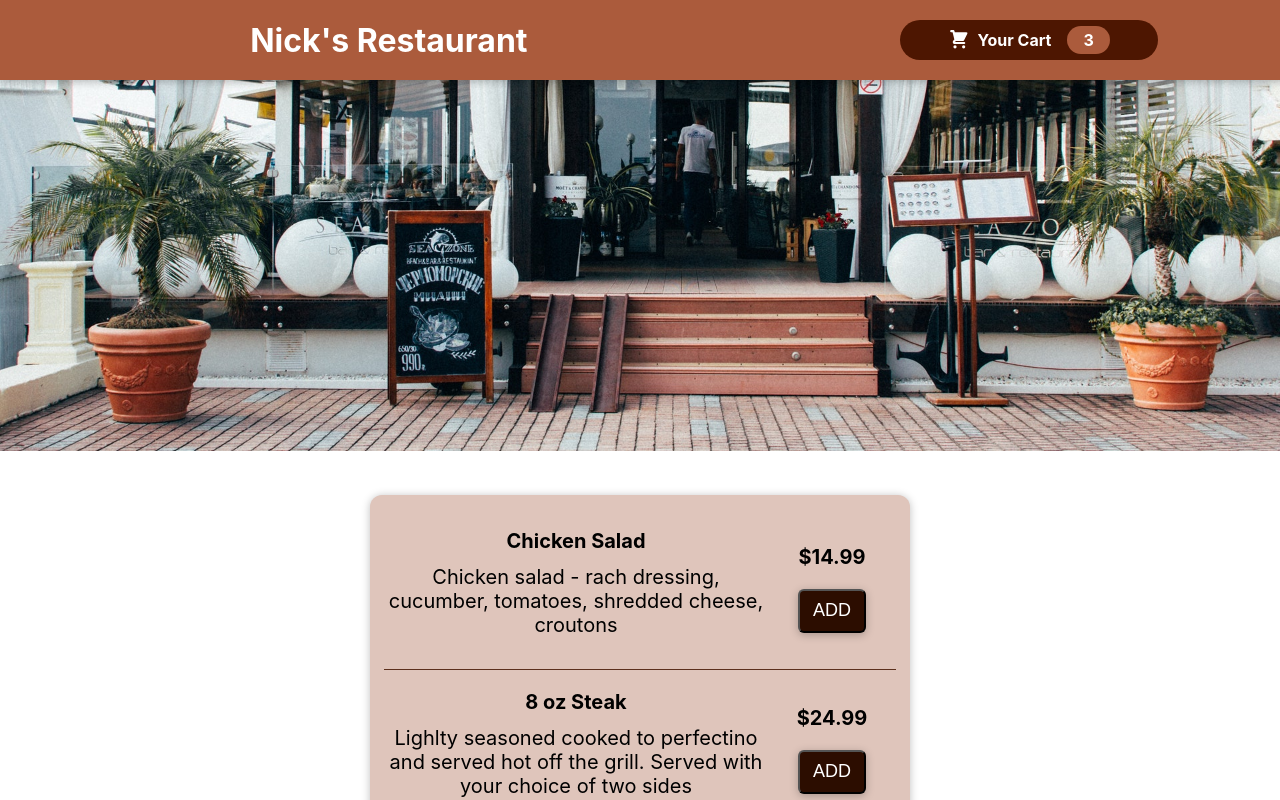
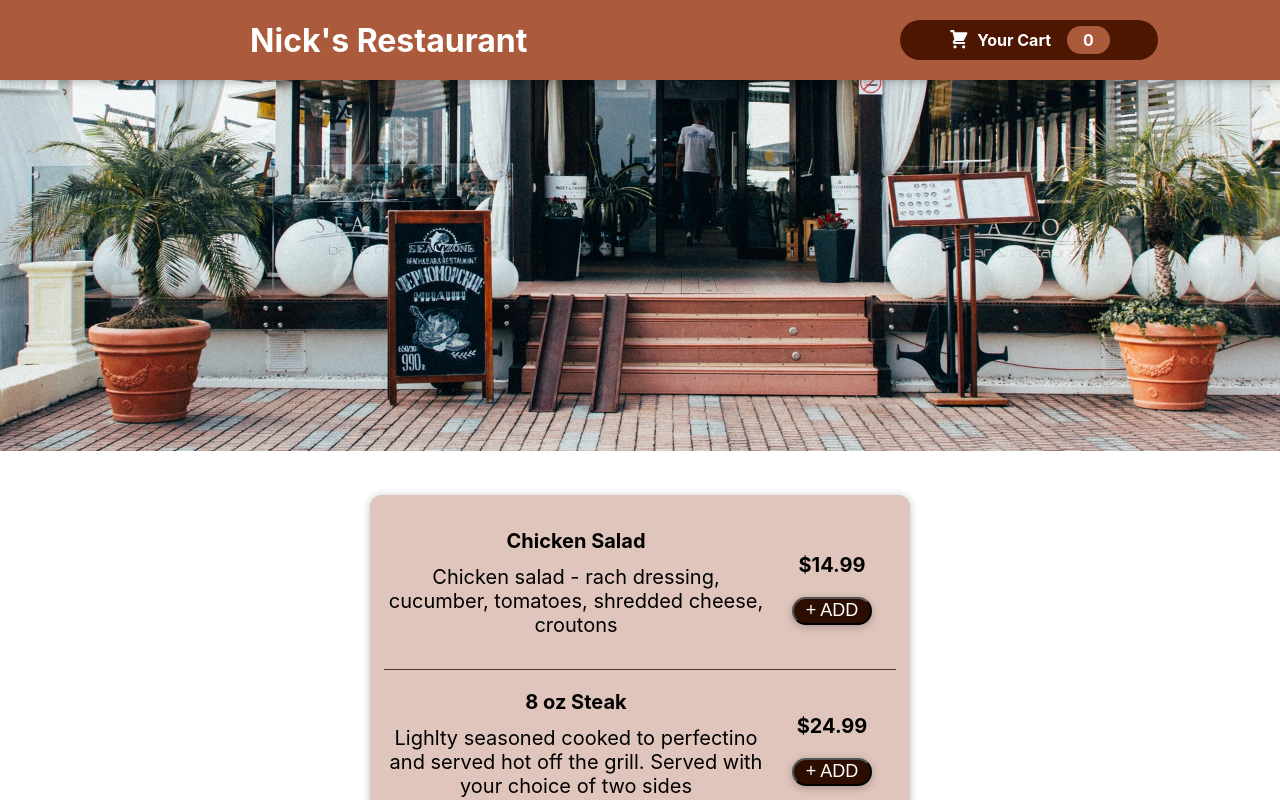
Before and after one commit to nicholas-kalpakis/restaurant, a React (Create React App) app: page / in a window 1280 px wide. Shown: the top 800 px of the page. Built offline with nearby package versions, Linux system fonts and the light colour scheme.

Commit message:
Add cart context.

```diff
--- a/src/App.js
+++ b/src/App.js
@@ -1,16 +1,16 @@
 import './App.css'
 import Header from './components/Layout/Header';
 import Meals from './components/Meals/Meals/Meals'
+import CartProvider from './store/CartProvider';
 
 function App() {
   return (
-    <div>
+    <CartProvider>
 		<div className="header">
 			<Header/>
 		</div>
-
 		<Meals/>
-	</div>
+	</CartProvider>
   );
 }
 
--- a/src/components/Layout/HeaderCartButton.js
+++ b/src/components/Layout/HeaderCartButton.js
@@ -1,7 +1,10 @@
 import CartIcon from '../Cart/CartIcon';
 import classes from './HeaderCartButton.module.css';
+import CartContext from '../../store/cart-context';
+import { useContext } from 'react';
+const HeaderCartButton = props => {
 
-const HeaderCartButton = props => {
+	const cartContext = useContext(CartContext);
 
 	return (
 		<button className={classes.button}>
@@ -12,7 +15,7 @@ const HeaderCartButton = props => {
 				Your Cart
 			</span>
 			<span className={classes.badge}>
-				3
+				{cartContext.items.length}
 			</span>
 		</button>
 	)
--- a/src/components/Meals/Meal/AddToCart.css
+++ b/src/components/Meals/Meal/AddToCart.css
@@ -1,10 +1,10 @@
 .add-to-cart-button {
 	margin-top: 8px;
-	border-radius: 6px;
+	border-radius: 20px;
 	color: white;
 	background-color: #2c0d00;
-	height: 44px;
-	width: 68px;
+	height: 28px;
+	width: 80px;
 	font-size: 18px;
 	box-shadow: 0 2px 8px rgba(0, 0, 0, 0.25);
 }
--- a/src/components/Meals/Meal/AddToCart.js
+++ b/src/components/Meals/Meal/AddToCart.js
@@ -1,9 +1,13 @@
+import CartContext from '../../../store/cart-context';
 import './AddToCart.css'
+
 const AddToCart = (props) => {
+
+
 	return (
 		<div>
 			<div className="price">${props.price}</div>
-			<button className="add-to-cart-button">ADD</button>
+			<button onClick={props.addToCartHandler} className="add-to-cart-button">+ ADD</button>
 		</div>
 	)
 }
--- a/src/components/Meals/Meal/Meal.js
+++ b/src/components/Meals/Meal/Meal.js
@@ -1,6 +1,14 @@
 import AddToCart from "./AddToCart";
 import './Meal.css'
+import { useContext } from 'react';
+import CartContext from '../../../store/cart-context';
 const Meal = (props) => {
+
+	const cartContext = useContext(CartContext);
+
+	const addToCartHandler = () => {
+		cartContext.addItem(props.title, props.price)
+	}
 	return (
 		<div className="meal">
 			<div className="meal-description">
@@ -8,7 +16,7 @@ const Meal = (props) => {
 				<div className="description">{props.description}</div>
 			</div>
 			<div className="meal-add-to-cart">
-				<AddToCart price={props.price}></AddToCart>
+				<AddToCart addToCartHandler={addToCartHandler} mealTitle={props.title} price={props.price}></AddToCart>
 			</div>
 		</div>
 	)
--- /dev/null
+++ b/src/store/CartProvider.js
@@ -0,0 +1,43 @@
+import CartContext from './cart-context';
+import { useReducer } from 'react';
+
+const defaultCartState = {
+	items: [],
+	totalAmount: 0
+}
+
+const cartReducer = (state, action) => {
+	if(action.type === 'ADD_ITEM') {
+		const updatedItems = state.items.concat(action.item)
+		return {
+			items: updatedItems
+		}
+	}
+	return  defaultCartState;
+}
+
+const CartProvider = (props) => {
+
+	const [cartState, dispatchCartAction] = useReducer(cartReducer,defaultCartState)
+	const addItemToCart = (mealTitle, price) => {
+		dispatchCartAction({type: 'ADD_ITEM', item: {mealTitle: mealTitle, price:price}})
+	}
+
+	const removeItemFromCart = (item) => {
+
+	}
+
+	const cartContext = {
+		items: cartState.items,
+		totalAmount: 0,
+		addItem: (mealTitle, price) => {addItemToCart(mealTitle, price)},
+		removeItem: (item) => {removeItemFromCart(item)}
+	}
+	return (
+		<CartContext.Provider value={cartContext}>
+			{props.children}
+		</CartContext.Provider>
+	)
+}
+
+export default CartProvider;
--- /dev/null
+++ b/src/store/cart-context.js
@@ -0,0 +1,10 @@
+import React from 'react';
+
+const CartContext = React.createContext({
+	items: [],
+	totalAmount: 0,
+	addItem: (item) => {},
+	removeItem: (item) => {}
+});
+
+export default CartContext;
```
